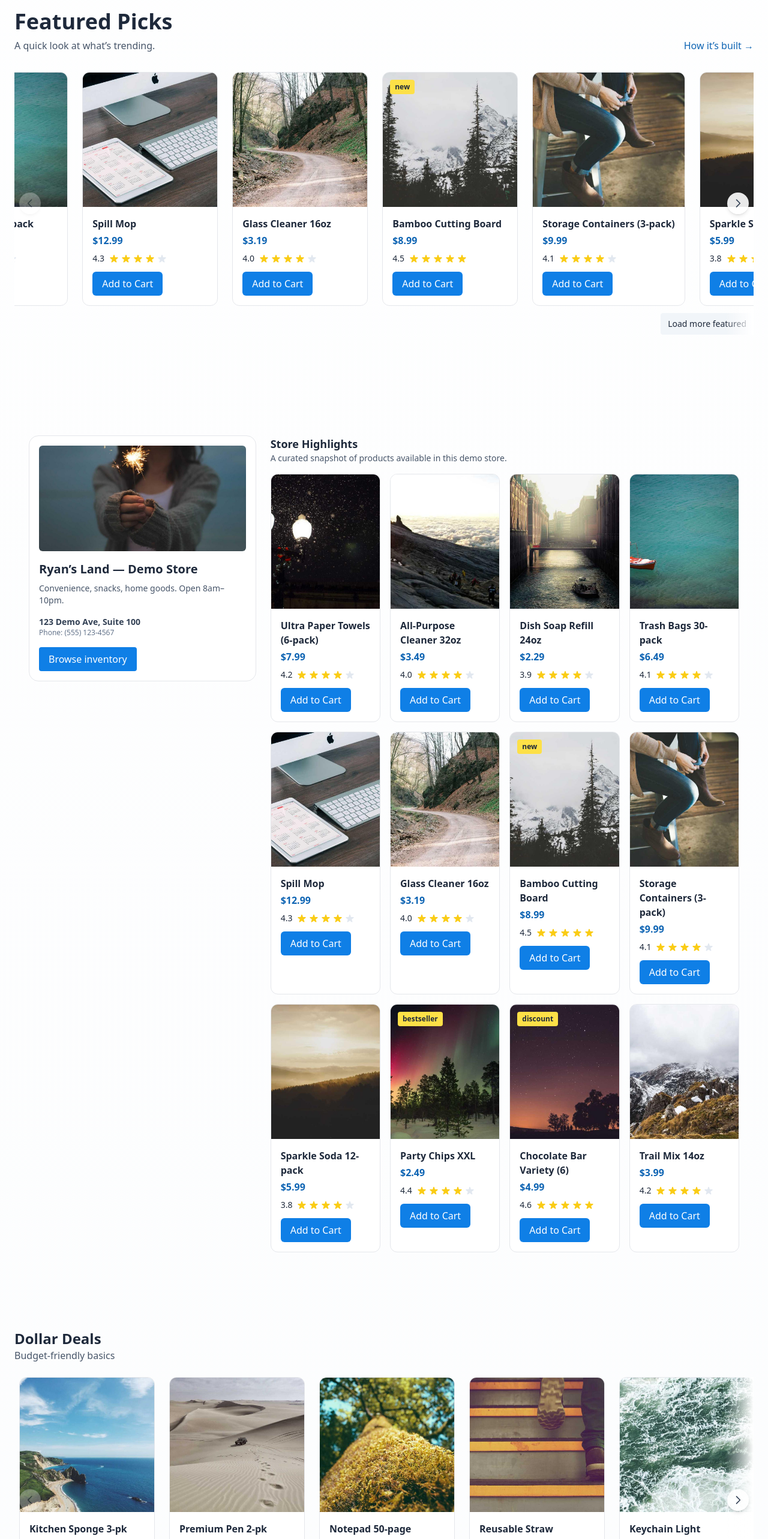
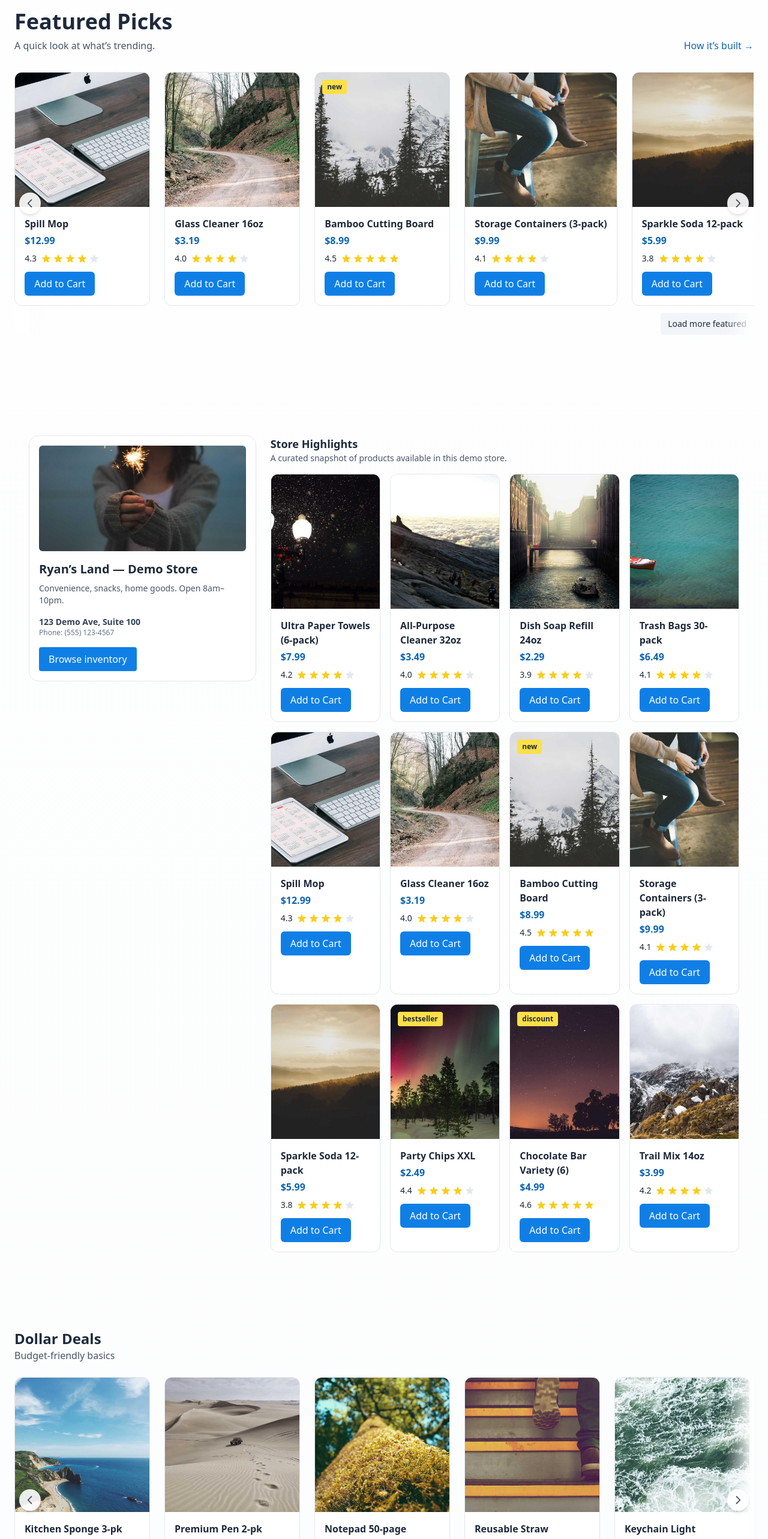
Before and after one commit to redavi19-asu/Land-of-shopping, a React (Vite) app in the folder ryans-land/: page / in a window 1280 px wide. Shown: the part 1820-4386 px from the top of the page at 60% size. Built offline with nearby package versions, Linux system fonts and the light colour scheme.

Commit message:
chore: UI polish - scroll-snap, mobile chevrons, image hover, docs note

```diff
--- a/ryans-land/src/App.jsx
+++ b/ryans-land/src/App.jsx
@@ -181,7 +181,7 @@ export default function App() {
           <button
             aria-label="scroll featured left"
             onClick={() => scrollByOffset(featuredRef.current, -1)}
-            className={`absolute left-2 top-1/2 -translate-y-1/2 z-10 bg-white/90 rounded-full p-2 shadow-md hover:bg-white hidden md:flex items-center justify-center ${featuredAtStart ? 'opacity-30 pointer-events-none' : ''}`}
+            className={`absolute left-2 top-1/2 -translate-y-1/2 z-10 bg-white/90 rounded-full p-2 shadow-md hover:bg-white hidden sm:flex items-center justify-center ${featuredAtStart ? 'opacity-30 pointer-events-none' : ''}`}
           >
             <svg xmlns="http://www.w3.org/2000/svg" viewBox="0 0 24 24" className="w-5 h-5 text-slate-700" fill="none" stroke="currentColor">
               <path strokeWidth="2" strokeLinecap="round" strokeLinejoin="round" d="M15 19l-7-7 7-7" />
@@ -189,7 +189,7 @@ export default function App() {
           </button>
           <div
             ref={featuredRef}
-            className="overflow-x-auto"
+            className="overflow-x-auto snap-x snap-mandatory"
             tabIndex={0}
             onKeyDown={(e) => {
               if (e.key === 'ArrowLeft') scrollByOffset(featuredRef.current, -1);
@@ -198,7 +198,7 @@ export default function App() {
           >
             <div className="flex gap-6 px-2">
               {featured.map(p => (
-                <div key={p.id} className="reveal flex-shrink-0 min-w-[220px]">
+                <div key={p.id} className="reveal flex-shrink-0 min-w-[220px] snap-start">
                   <ProductCard item={p} onAdd={addToCart} />
                 </div>
               ))}
@@ -241,10 +241,10 @@ export default function App() {
             <div className="mt-6 relative">
               {/* left gradient mask for category scroller */}
               <div className={`pointer-events-none absolute left-0 top-0 h-full w-12 transition-opacity hidden md:block ${categoryScroll[c.id]?.atStart ? 'opacity-0' : 'opacity-100'}`} style={{ background: 'linear-gradient(90deg, rgba(255,255,255,1), rgba(255,255,255,0))' }} />
-              <button
+        <button
                   aria-label={`scroll ${c.id} left`}
                   onClick={() => scrollByOffset(categoryRefs.current[c.id], -1)}
-                  className={`absolute left-2 top-1/2 -translate-y-1/2 z-10 bg-white/90 rounded-full p-2 shadow-md hover:bg-white hidden md:flex items-center justify-center ${categoryScroll[c.id]?.atStart ? 'opacity-30 pointer-events-none' : ''}`}
+          className={`absolute left-2 top-1/2 -translate-y-1/2 z-10 bg-white/90 rounded-full p-2 shadow-md hover:bg-white hidden sm:flex items-center justify-center ${categoryScroll[c.id]?.atStart ? 'opacity-30 pointer-events-none' : ''}`}
                 >
                 <svg xmlns="http://www.w3.org/2000/svg" viewBox="0 0 24 24" className="w-5 h-5 text-slate-700" fill="none" stroke="currentColor">
                   <path strokeWidth="2" strokeLinecap="round" strokeLinejoin="round" d="M15 19l-7-7 7-7" />
@@ -252,7 +252,7 @@ export default function App() {
               </button>
               <div
                 ref={(el) => (categoryRefs.current[c.id] = el)}
-                className="overflow-x-auto"
+                className="overflow-x-auto snap-x snap-mandatory"
                 tabIndex={0}
                 onKeyDown={(e) => {
                   const el = categoryRefs.current[c.id];
@@ -263,7 +263,7 @@ export default function App() {
               >
                 <div className="flex gap-6 px-2">
                     {(allByCategory[c.id] || []).map(p => (
-                      <div key={p.id} className="reveal flex-shrink-0 min-w-[220px]">
+                      <div key={p.id} className="reveal flex-shrink-0 min-w-[220px] snap-start">
                         <ProductCard item={p} onAdd={addToCart} />
                       </div>
                     ))}
--- a/ryans-land/src/components/ProductCard.jsx
+++ b/ryans-land/src/components/ProductCard.jsx
@@ -4,7 +4,7 @@ export default function ProductCard({ item, onAdd }) {
       {item.badge && (
         <div className="absolute top-3 left-3 bg-yellow-300 text-xs font-bold px-2 py-1 rounded">{item.badge}</div>
       )}
-      <img src={item.img} alt={item.title} loading="lazy" decoding="async" className="w-full h-56 object-cover" />
+  <img src={item.img} alt={item.title} loading="lazy" decoding="async" className="w-full h-56 object-cover transition-transform duration-200 ease-out hover:scale-105" />
       <div className="p-4">
         <div className="font-semibold">{item.title}</div>
         <div className="mt-1 text-brand-700 font-bold">${item.price.toFixed(2)}</div>
```
Also changed, not shown: 56 other files (tests, documents, lock files or other folders).
